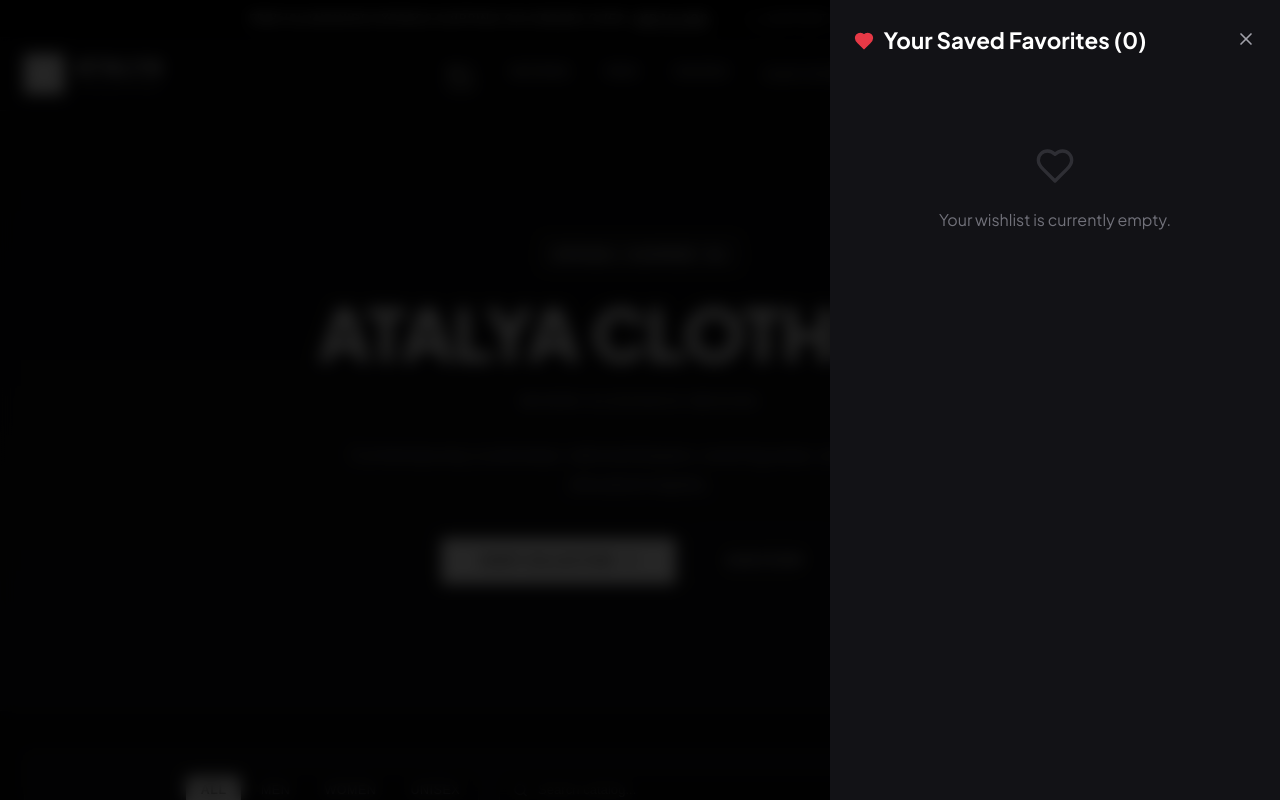
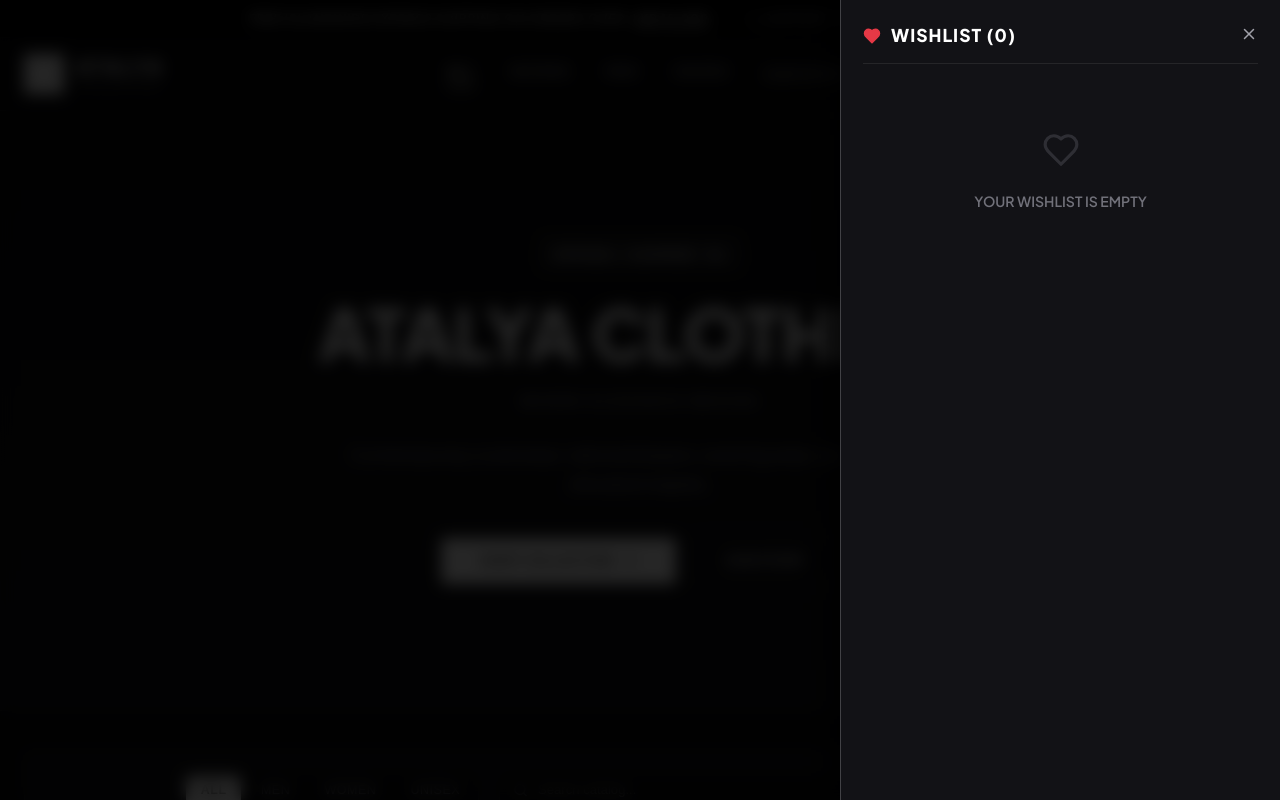
Before and after one commit to reshika1219/Atalya-Clothing, a React (Vite) app: page / in a window 1280 px wide. Both pictures are taken after a click on the button 1194 px from the left and 74 px from the top of the page. Shown: the top 800 px of the page. Built offline with nearby package versions, Linux system fonts and the light colour scheme; a web font is replaced by a local one.

Commit message:
feat(wishlist): update wishlist drawer with high contrast controls

```diff
--- a/src/components/WishlistDrawer.jsx
+++ b/src/components/WishlistDrawer.jsx
@@ -17,71 +17,71 @@
         onClick={(e) => e.stopPropagation()}
         style={{
           width: '100%',
-          maxWidth: '450px',
+          maxWidth: '440px',
           height: '100vh',
-          background: 'var(--bg-secondary)',
-          borderLeft: '1px solid var(--border-gold)',
+          background: '#121216',
+          borderLeft: '1px solid var(--border-strong)',
           display: 'flex',
           flexDirection: 'column',
-          justify: 'space-between',
-          padding: '1.5rem',
-          boxShadow: 'var(--shadow-dark)'
+          justifyContent: 'space-between',
+          padding: '1.4rem',
+          boxShadow: 'var(--shadow-drawer)'
         }}
       >
         {/* Header */}
         <div>
-          <div style={{ display: 'flex', alignItems: 'center', justifyContent: 'space-between', marginBottom: '1.5rem', paddingBottom: '1rem', borderBottom: '1px solid var(--border-light)' }}>
+          <div style={{ display: 'flex', alignItems: 'center', justifyContent: 'space-between', marginBottom: '1.2rem', paddingBottom: '0.9rem', borderBottom: '1px solid var(--border-subtle)' }}>
             <div style={{ display: 'flex', alignItems: 'center', gap: '0.6rem' }}>
-              <Heart size={20} style={{ color: '#e63946' }} fill="#e63946" />
-              <h2 className="font-serif" style={{ fontSize: '1.4rem', color: '#fff' }}>
-                Your Saved Favorites ({wishlistItems.length})
+              <Heart size={18} style={{ color: '#e63946' }} fill="#e63946" />
+              <h2 style={{ fontSize: '1.1rem', fontWeight: 800, color: '#fff', textTransform: 'uppercase', letterSpacing: '1px' }}>
+                WISHLIST ({wishlistItems.length})
               </h2>
             </div>
             <button onClick={onClose} style={{ background: 'transparent', border: 'none', color: '#a1a1aa', cursor: 'pointer' }}>
-              <X size={20} />
+              <X size={18} />
             </button>
           </div>
 
-          {/* List of items */}
+          {/* Items */}
           {wishlistItems.length > 0 ? (
-            <div style={{ display: 'flex', flexDirection: 'column', gap: '1rem', maxHeight: '70vh', overflowY: 'auto' }}>
+            <div style={{ display: 'flex', flexDirection: 'column', gap: '0.9rem', maxHeight: '72vh', overflowY: 'auto' }}>
               {wishlistItems.map((item) => (
                 <div
                   key={item.id}
                   style={{
                     display: 'flex',
-                    gap: '1rem',
-                    background: 'rgba(0,0,0,0.3)',
+                    gap: '0.9rem',
+                    background: '#0a0a0c',
                     padding: '0.8rem',
-                    borderRadius: '8px',
-                    border: '1px solid var(--border-light)'
+                    borderRadius: '6px',
+                    border: '1px solid var(--border-subtle)'
                   }}
                 >
-                  <img src={item.image} alt={item.name} style={{ width: '70px', height: '85px', objectFit: 'cover', borderRadius: '4px' }} />
+                  <img src={item.image} alt={item.name} style={{ width: '65px', height: '80px', objectFit: 'cover', borderRadius: '4px' }} />
                   <div style={{ flex: 1, display: 'flex', flexDirection: 'column', justifyContent: 'space-between' }}>
                     <div>
-                      <h4 className="font-serif" style={{ fontSize: '1rem', color: '#fff', marginBottom: '0.2rem' }}>{item.name}</h4>
-                      <span style={{ fontSize: '0.9rem', color: 'var(--gold-primary)', fontWeight: 700 }}>
-                        Rs. {item.price.toLocaleString()}
+                      <h4 style={{ fontSize: '0.9rem', fontWeight: 700, color: '#fff', marginBottom: '0.2rem' }}>{item.name}</h4>
+                      <span style={{ fontSize: '0.88rem', color: '#fff', fontWeight: 800 }}>
+                        LKR {item.price.toLocaleString()}
                       </span>
                     </div>
-                    <div style={{ display: 'flex', gap: '0.5rem', marginTop: '0.4rem' }}>
+                    <div style={{ display: 'flex', gap: '0.4rem', marginTop: '0.4rem' }}>
                       <button
                         onClick={() => {
                           onAddToCart(item, item.sizes[0], item.colors[0].name);
                           onRemoveFromWishlist(item.id);
                         }}
-                        className="btn-gold"
-                        style={{ padding: '0.4rem 0.8rem', fontSize: '0.75rem', flex: 1 }}
+                        className="btn-primary"
+                        style={{ padding: '0.4rem 0.7rem', fontSize: '0.72rem', flex: 1 }}
                       >
                         <ShoppingBag size={12} />
-                        <span>Move to Cart</span>
+                        <span>MOVE TO CART</span>
                       </button>
                       <button
                         onClick={() => onRemoveFromWishlist(item.id)}
-                        style={{ background: 'rgba(255,255,255,0.05)', border: '1px solid var(--border-light)', color: '#e63946', borderRadius: '4px', padding: '0.4rem', cursor: 'pointer' }}
+                        style={{ background: 'rgba(255,255,255,0.05)', border: '1px solid var(--border-subtle)', color: '#e63946', borderRadius: '4px', padding: '0.4rem', cursor: 'pointer' }}
                       >
-                        <Trash2 size={14} />
+                        <Trash2 size={13} />
                       </button>
                     </div>
                   </div>
@@ -90,8 +90,8 @@
             </div>
           ) : (
             <div style={{ textAlign: 'center', padding: '3rem 1rem', color: 'var(--text-muted)' }}>
-              <Heart size={40} style={{ margin: '0 auto 1rem auto', opacity: 0.3 }} />
-              <p>Your wishlist is currently empty.</p>
+              <Heart size={38} style={{ margin: '0 auto 1rem auto', opacity: 0.3 }} />
+              <p style={{ fontSize: '0.88rem', fontWeight: 600 }}>YOUR WISHLIST IS EMPTY</p>
             </div>
           )}
         </div>
@@ -99,7 +99,7 @@
         {/* Footer */}
         {wishlistItems.length > 0 && (
           <button onClick={onClose} className="btn-secondary" style={{ width: '100%', marginTop: '1rem' }}>
-            Continue Shopping
+            CONTINUE SHOPPING
           </button>
         )}
       </div>
```
